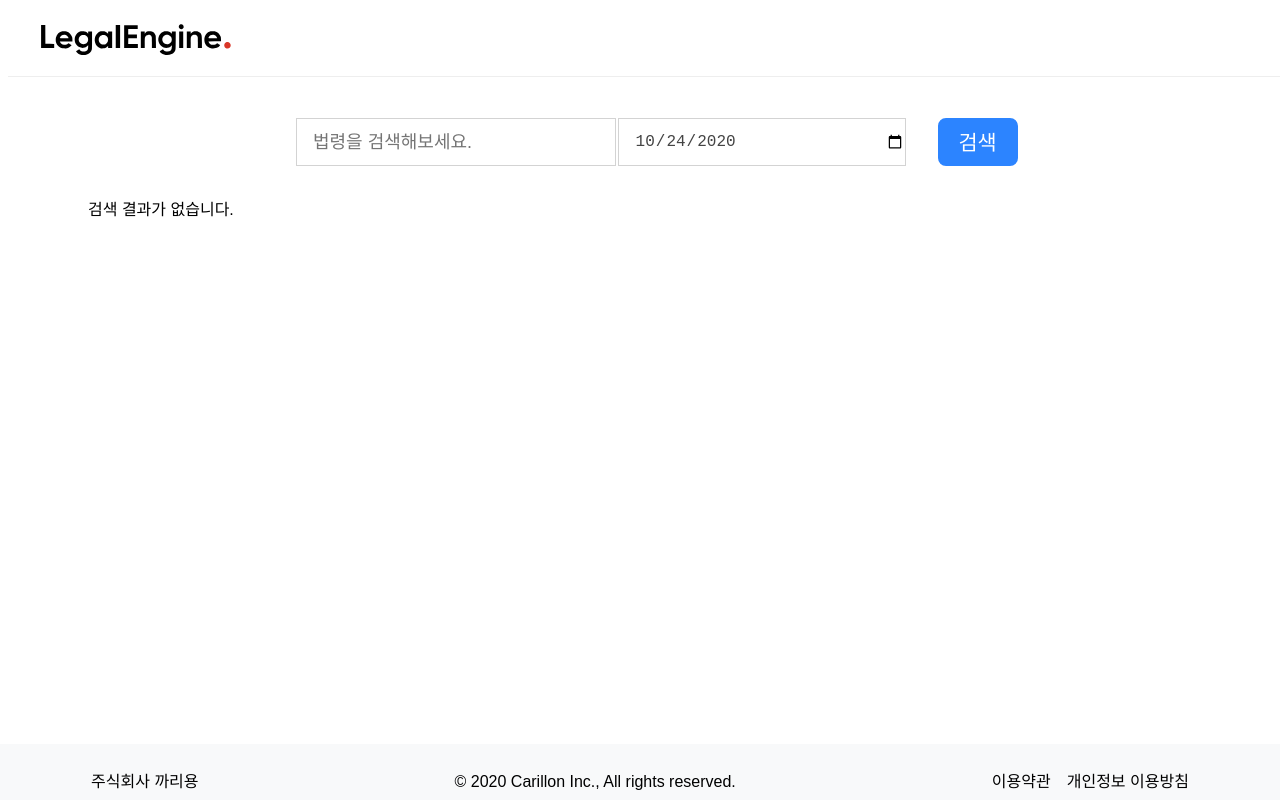
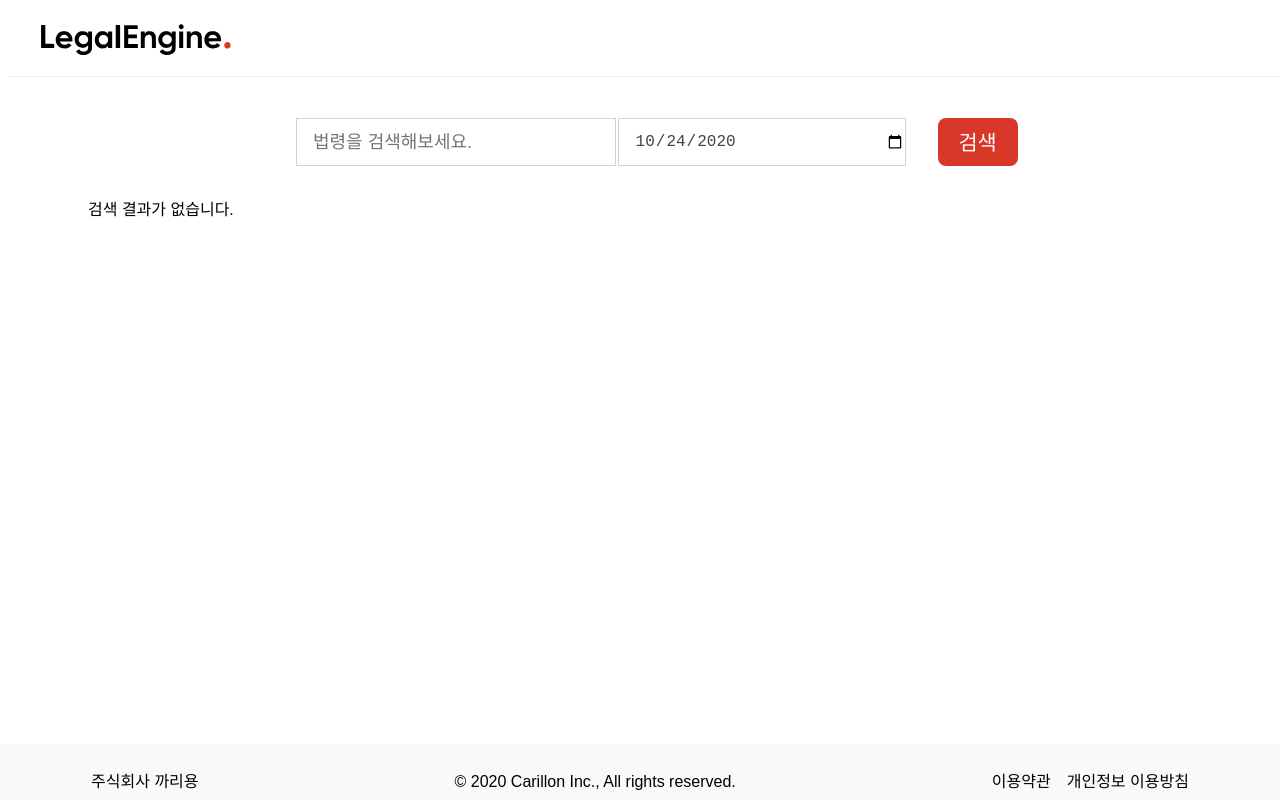
Before and after one commit to tosky1125/legalengine, a React (Create React App) app in the folder client/: page /search in a window 1280 px wide. Built offline with nearby package versions, Linux system fonts and the light colour scheme; a web font is replaced by a local one.

Commit message:
Change colour them of btns to make the brand more memorable for users

```diff
--- a/client/src/components/ConvertToPDF.css
+++ b/client/src/components/ConvertToPDF.css
@@ -4,8 +4,8 @@
   margin-left: 30rem;
 }
 .pdf-btn {
-  background-color: #2c84ff;
-  border: 2px solid #2c84ff;
+  background-color: #d93728;
+  border: 2px solid #d93728;
   color: white;
   padding: 10px 20px;
   text-align: center;
@@ -20,8 +20,8 @@
 
 .pdf-btn:hover {
   background-color: white;
-  border: 2px solid #2c84ff;
-  color: #008cba;
+  border: 2px solid #d93728;
+  color: #d93728;
   box-shadow: 0 12px 16px 0 rgba(0, 0, 0, 0.24),
     0 17px 50px 0 rgba(0, 0, 0, 0.19);
 }
--- a/client/src/components/SearchBar.css
+++ b/client/src/components/SearchBar.css
@@ -51,8 +51,8 @@ body {
 
 .searchbar-btn {
   margin-left: 2rem;
-  background-color: #2c84ff;
-  border: 2px solid #2c84ff;
+  background-color: #d93728;
+  border: 2px solid #d93728;
   border-radius: 0.5rem;
   height: 3rem;
   width: 5rem;
@@ -65,7 +65,7 @@ body {
 .searchbar-btn:hover {
   cursor: pointer;
   background-color: white;
-  color: #2c84ff;
+  color: #d93728;
   box-shadow: 0 12px 16px 0 rgba(0, 0, 0, 0.24),
     0 17px 50px 0 rgba(0, 0, 0, 0.19);
 }
```
